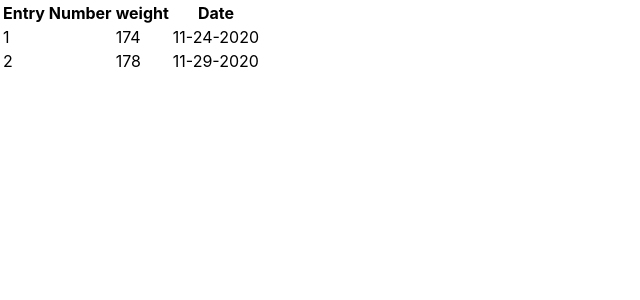
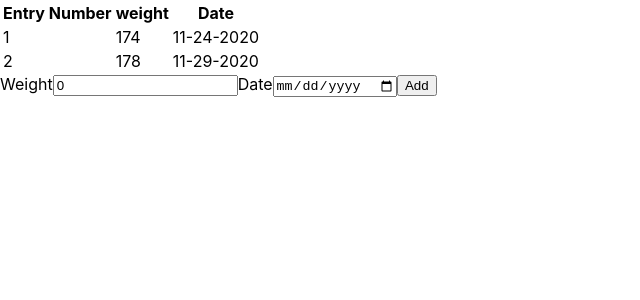
Before and after one commit to MSutton86/dcc-react-tutorial, a React (Create React App) app: page / in a window 1280 px wide. Shown: the top 300 px of the page, without its empty margins (0-640 px from the left). Built offline with nearby package versions, Linux system fonts and the light colour scheme.

Commit message:
Created file addEntry

```diff
--- a/src/App.js
+++ b/src/App.js
@@ -1,5 +1,6 @@
 import React, { useState } from 'react';
 import DisplayEntries from './Components/Displayentries/DisplayEntries'
+import AddEntryForm from './Components/AddEntry/AddEntryForm'
 
 function App() {
 
@@ -8,6 +9,7 @@
   return (
     <div>
       <DisplayEntries parentEntries={entries} />
+      <AddEntryForm />
     </div>
   );
 }
--- /dev/null
+++ b/src/Components/AddEntry/AddEntryForm.jsx
@@ -0,0 +1,29 @@
+import React, { useState } from 'react';
+
+
+const AddEntryForm = (props) => {
+
+    const [weight, setWeight] = useState(0);
+    const [date, setDate] = useState('');
+
+    function handleSubmit(event) {
+        event.preventDefault();
+        let newEntry = {
+            weight: weight,
+            date: date
+        };
+        console.log(newEntry)
+    }
+
+    return (
+        <form onSubmit={handleSubmit}>
+            <label>Weight</label>
+            <input type='number' value={weight} onChange={(event) => setWeight(parseFloat(event.target.value))} />
+            <label>Date</label>
+            <input type='date' value={date} onChange={(event) => setDate(event.target.value)}/>
+            <button type='submit'>Add</button>
+        </form>
+     );
+}
+
+export default AddEntryForm;
```
